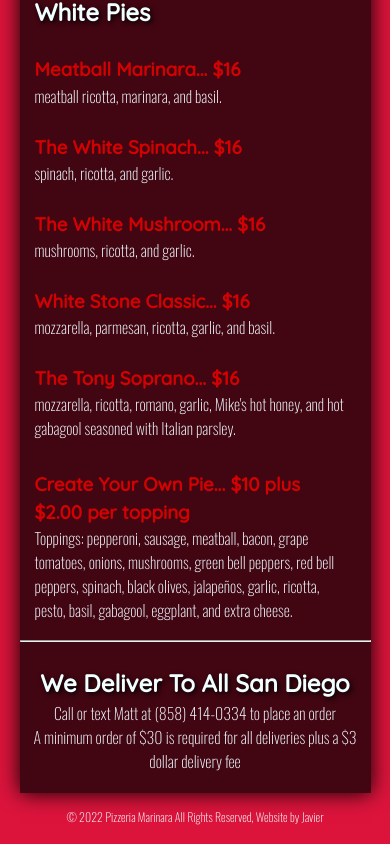
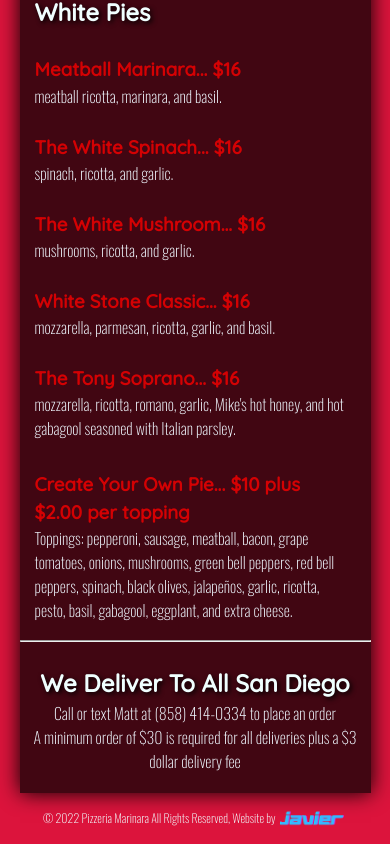
Before and after one commit to Javier-Ortiz-97/pizzeria-marinara, a React (Create React App) app: page / in a window 390 px wide. Shown: the part 714-1558 px from the top of the page. Built offline with nearby package versions, Linux system fonts and the light colour scheme.

Commit message:
Updated dev logo

```diff
--- a/public/index.html
+++ b/public/index.html
@@ -2,7 +2,7 @@
 <html lang="en">
   <head>
     <meta charset="utf-8" />
-    <link rel="icon" href="%PUBLIC_URL%/favicon.ico" />
+    <link rel="icon" type="image/png" href="./logo.png"/>
     <meta name="viewport" content="width=device-width, initial-scale=1" />
     <meta name="theme-color" content="#000000"/>
     <link rel="apple-touch-icon" href="%PUBLIC_URL%/logo192.png" />
--- a/src/App.css
+++ b/src/App.css
@@ -174,6 +174,12 @@ p {
   width: 100%;
   height: 300px;
 }
+
+.javi-logo {
+  height: 3vh;
+  width: 10vh;
+  margin: 4px;
+}
 /* Smaller Screen Adaptaions */
 @media only screen and (max-width: 600px) {
   body {
@@ -229,4 +235,10 @@ p {
     margin: 0;
    margin-bottom: 10px;
   }
+
+  .javi-logo {
+    margin: 2px;
+    height: 2vh;
+    width: 8vh;
+  }
 }
--- a/src/App.js
+++ b/src/App.js
@@ -2,18 +2,20 @@ import React from "react";
 import Menu from "./Menu";
 import "./App.css";
 import Logo from "./images/logo.png";
+import JaviLogo from "./images/javilogo.png";
 function App() {
   return (
     <div className="body">
       <div className="header">
-      <img key={Logo} src={Logo} alt={""} className={"logo"} />
+        <img key={Logo} src={Logo} alt={""} className={"logo"} />
         <h1>Pizzeria Marinara</h1>
       </div>
 
       <Menu />
-      <footer className="font-two spacing">
+      <footer className="font-two spacing row center-items">
         {" "}
-        &copy; 2022 Pizzeria Marinara All Rights Reserved, Website by Javier
+        &copy; 2022 Pizzeria Marinara All Rights Reserved, Website by{" "}
+        <img key={JaviLogo} src={JaviLogo} alt={""} className={"javi-logo"}/>
       </footer>
     </div>
   );
```
Also changed, not shown: public/logo.png (added), src/images/javilogo.png (added).
